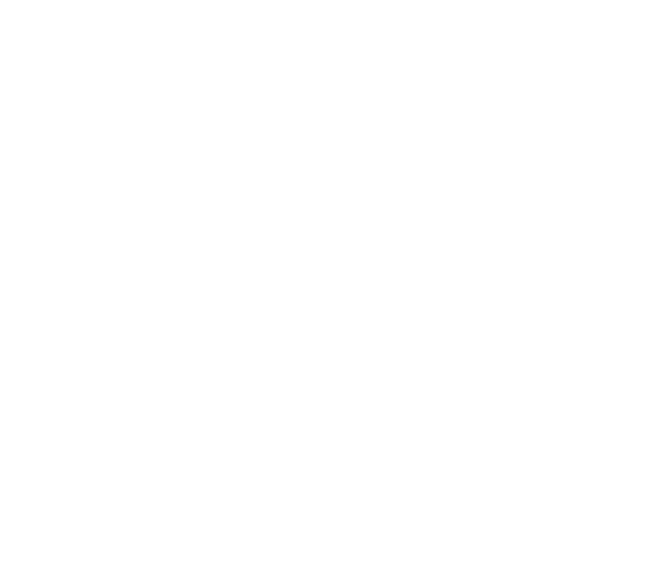
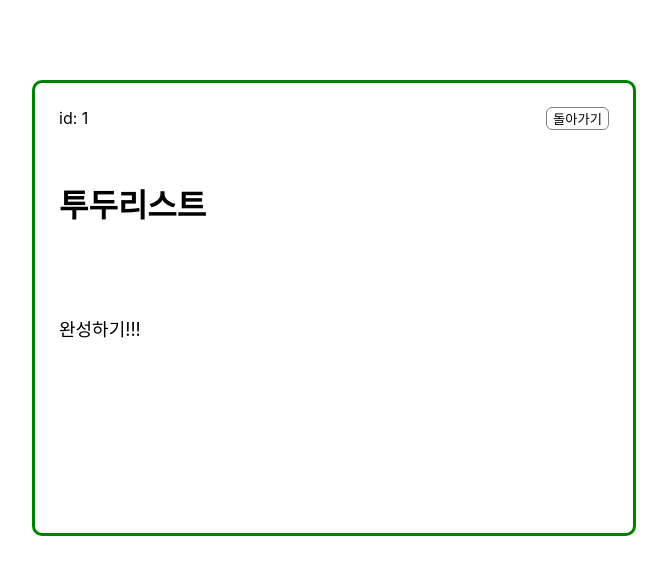
Before and after one commit to hyj01230/hh99_react_Lv2, a React (Create React App) app: page /detail/1 in a window 1280 px wide. Before the commit this address had no page. Shown: the top 574 px of the page, without its empty margins (306-973 px from the left). Built offline with nearby package versions, Linux system fonts and the light colour scheme.

Commit message:
id별 상세페이지 연결 성공!

```diff
--- a/src/components/Done.jsx
+++ b/src/components/Done.jsx
@@ -1,21 +1,21 @@
 import React from 'react'
 import styled from "styled-components"
-import { useNavigate } from 'react-router-dom';
 import { useDispatch } from 'react-redux'
 import { deleteTodo, cancleTodo } from "../redux/modules/todo";
+import { Link } from 'react-router-dom';
 
 // Home에서 내려준 item props 전달받기
 const Done = ({ item }) => {
 
-  const navigate = useNavigate();
   const dispatch = useDispatch();
 
   return (
     <DoneCardLayout key={item.id}>
       <Constent>
-        <Detail onClick={() => {
-          navigate('/detail');
-        }}>상세보기</Detail>
+        {/* id별 상세페이지 연결하기! */}
+        <Link to={`/detail/${item.id}`}>
+          <Detail>상세보기</Detail>
+        </Link>
         <p>{item.title}</p>
         <p>{item.content}</p>
       </Constent>
--- a/src/components/Working.jsx
+++ b/src/components/Working.jsx
@@ -1,21 +1,20 @@
 import React from 'react'
 import styled from "styled-components"
-import { useNavigate } from 'react-router-dom';
 import { useDispatch } from 'react-redux'
 import { doneTodo, deleteTodo } from "../redux/modules/todo";
+import { Link } from 'react-router-dom';
 
 // Home에서 내려준 item props 전달받기
 const Working = ({ item }) => {
 
-  const navigate = useNavigate();
   const dispatch = useDispatch();
 
   return (
     <WorkingCardLayout key={item.id}>
       <Constent>
-        <Detail onClick={() => {
-          navigate('/detail');
-        }}>상세보기</Detail>
+        <Link to={`/detail/${item.id}`}>
+          <Detail>상세보기</Detail>
+        </Link>
         <p>{item.title}</p>
         <p>{item.content}</p>
       </Constent>
--- a/src/pages/Detail.jsx
+++ b/src/pages/Detail.jsx
@@ -1,24 +1,45 @@
 import React from 'react'
 import { styled } from 'styled-components'
-import { useNavigate } from 'react-router-dom';
+import { useNavigate, useParams } from 'react-router-dom';
+import { useSelector } from 'react-redux';
 
 
 function Detail() {
 
+  // 돌아가기 클릭 경로 설정할 때 사용!
   const navigate = useNavigate();
 
+  // 파라미터 확인할 때 필요함!
+  const params = useParams()
+  // 주소/detail/123 라고 치고 콘솔 찍으면 id: "123" 확인됨!
+  // id라고 나오는 이유는 Router.js에 지정한 파라미터 이름이 id라서!
+  console.log(params)
+  // working과 done 컴포넌트 상세보기에 Link 넣어주기
+
+
+  // 어떤 id값의 todo인지 찾아보기 = 중앙스토어에 올라간 todo에 접근해서 id 가져오자!
+  const todo = useSelector((state) => {
+    return state.todo;
+  });
+
+  const foundData = todo.find((item) => {
+    return item.id === parseInt(params.id);
+    // todo 카드들의 아디(item.id)랑 클릭한 카드의 아디(params.id)랑 비교해서 같으면 리턴!!
+    // item.id : 숫자형, params.id : 문자형이라 parseInt로 형변환(문자>숫자)해서 비교!!
+  })
 
   return (
     <DetailLayout>
       <DetailBox>
         <DetailTop>
-          <p>아이디값</p>
+          {/* foundData 으로 찾은 id값 넣어주기! */}
+          <p>id: {foundData.id}</p>
           <DetailButton onClick={() => {
             navigate("/")
           }}>돌아가기</DetailButton>
         </DetailTop>
-        <DetailTitle>11</DetailTitle>
-        <DetailContents>11</DetailContents>
+        <DetailTitle>{foundData.title}</DetailTitle>
+        <DetailContents>{foundData.content}</DetailContents>
       </DetailBox>
     </DetailLayout>
   )
@@ -30,13 +51,14 @@
   margin-top: 80px;
 `
 const DetailBox = styled.div`
-  border: 1px solid gray;
+  border: 3px solid green;
   height: 450px;
   width: 550px;
   display: flex;
   flex-direction: column;
   align-items: center;
   padding: 0 24px;
+  border-radius: 10px;
 `
 const DetailTop = styled.div`
   width: 100%;
@@ -60,15 +82,18 @@
   flex-direction: row;
   justify-content: flex-start;
   align-items: center;
+  font-size: xx-large;
+  font-weight: bold;
 `
 
 const DetailContents = styled.div`
   width: 100%;
-  height: 280px;
+  height: 150px;
   display: flex;
   flex-direction: row;
   justify-content: flex-start;
   align-items: center;
+  font-size: large;
 `
 
 export default Detail
--- a/src/pages/Home.jsx
+++ b/src/pages/Home.jsx
@@ -3,7 +3,6 @@
 import { useState } from "react";
 import styled from "styled-components"
 import { addTodo } from "../redux/modules/todo";
-import { useNavigate } from 'react-router-dom';
 import Done from '../components/Done';
 import Working from '../components/Working';
 
@@ -26,9 +25,6 @@
   // input 값 변경될 때
   const onChangeTitleHandler = (evet) => { setInputTitle(evet.target.value); }
   const onChangeContentsHandler = (evet) => { setInputContents(evet.target.value) }
-
-  //
-  const navigate = useNavigate();
 
   return (
     <div>
--- a/src/redux/modules/todo.js
+++ b/src/redux/modules/todo.js
@@ -43,18 +43,17 @@
 // useState로 쓰면 : const [todo, setTodo] = useState("")
 const initialState = [
     {
-        id: 0,
+        id: 1,
         title: "투두리스트",
-        content: "추가하기 버튼 성공!!",
+        content: "완성하기!!!",
         isDone: false
     },
     {
-        id: 1,
-        title: "삭제/완료/취소 버튼",
-        content: "도전중~~~~~",
+        id: 2,
+        title: "성공입니다",
+        content: "👏👏👏",
         isDone: true
     }
-
 ]
 
 // 리듀서 : 'state의 변화를 일으키는' 함수!
--- a/src/shared/Router.js
+++ b/src/shared/Router.js
@@ -9,7 +9,9 @@
       {/* <Layout> */}
         <Routes>
           <Route path="/" element={<Home />} />
-          <Route path="detail" element={<Detail />} />
+          {/* <Route path="detail" element={<Detail />} /> */}
+          {/* 삭제해도 문제없음! 밑에 주소로 연결되어있기 떄문에!!*/}
+          <Route path="detail/:id" element={<Detail />} />
         </Routes>
       {/* </Layout> */}
     </BrowserRouter>
```
